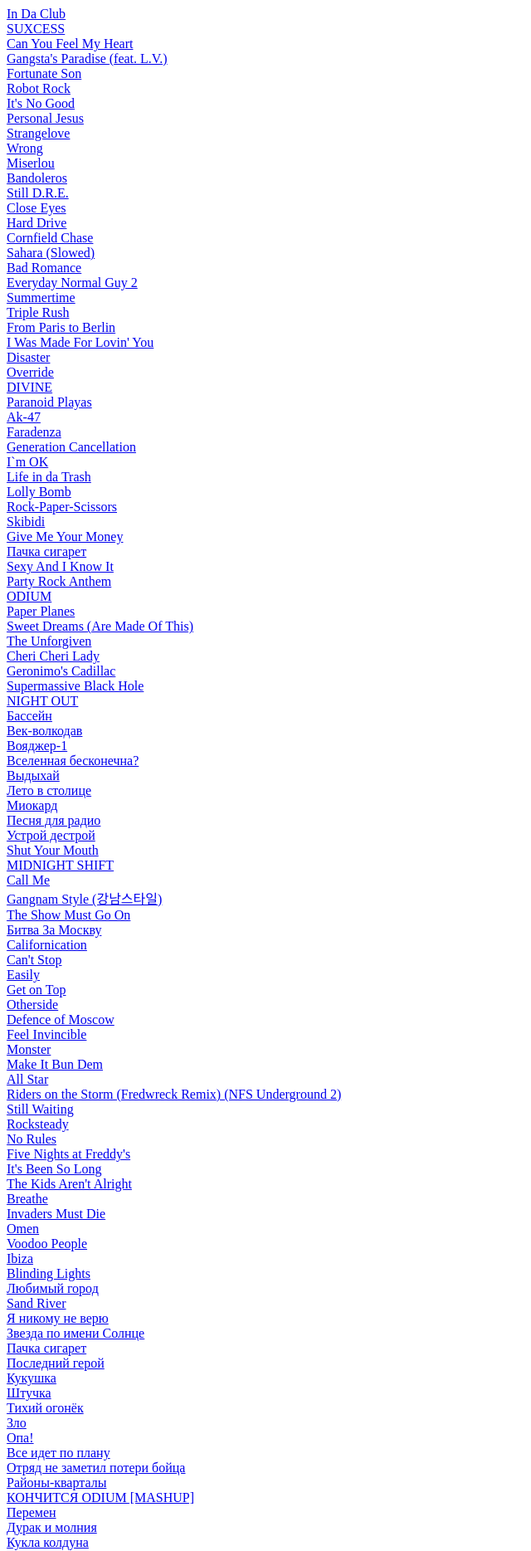
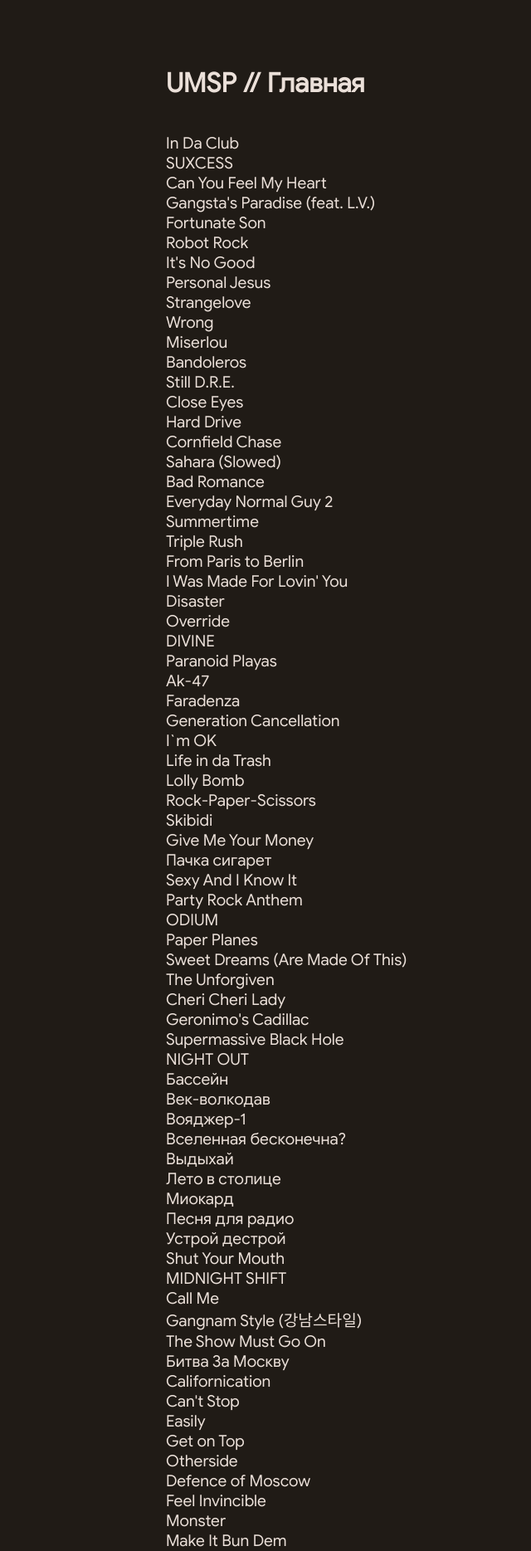
Before and after one commit to xmdnx/umsp, a Django app: page / in a window 1280 px wide. Shown: the top 1869 px of the page at 83% size, without its empty margins (0-640 px from the left). Run offline with Django 4.2, Linux system fonts and the light colour scheme; data comes from the database, SQL or seed files in the repository; both versions use the stored data as it was after the commit.

Commit message:
web version w/out player

```diff
--- a/web/web/templates/base.html
+++ b/web/web/templates/base.html
@@ -3,9 +3,148 @@
 	<head>
 		<meta charset="UTF-8">
 		<title>{% block title %}UMSP{% endblock %}</title>
-        <link rel="stylesheet" href="style.css">
+		<style>
+			@font-face {
+				font-family: "Google Sans Regular";
+				src: url("fonts/GoogleSans-Regular.ttf");
+			}
+
+			@font-face {
+				font-family: "Google Sans Medium";
+				src: url("fonts/GoogleSans-Medium.ttf");
+				}
+
+			@font-face {
+				font-family: "Google Sans Bold";
+				src: url("fonts/GoogleSans-Bold.ttf");
+			}
+			body {
+				margin:none;
+				padding:none;
+
+				--md-sys-color-primary: #ffb86d;
+				--md-sys-color-on-primary: #492900;
+				--md-sys-color-primary-container: #693c00;
+				--md-sys-color-on-primary-container: #ffdcbd;
+				--md-sys-color-secondary: #e7bf9a;
+				--md-sys-color-on-secondary: #432b11;
+				--md-sys-color-secondary-container: #5c4125;
+				--md-sys-color-on-secondary-container: #ffdcbd;
+				--md-sys-color-tertiary: #bcce8f;
+				--md-sys-color-on-tertiary: #283506;
+				--md-sys-color-tertiary-container: #3e4c1b;
+				--md-sys-color-on-tertiary-container: #d8eaa9;
+				--md-sys-color-error: #ffb4ab;
+				--md-sys-color-on-error: #690005;
+				--md-sys-color-error-container: #93000a;
+				--md-sys-color-on-error-container: #ffb4ab;
+				--md-sys-color-background: #201b16;
+				--md-sys-color-on-background: #ebe0d9;
+				--md-sys-color-surface: #201b16;
+				--md-sys-color-on-surface: #ebe0d9;
+				--md-sys-color-surface-variant: #50453a;
+				--md-sys-color-on-surface-variant: #d5c3b5;
+				--md-sys-color-outline: #9d8e81;
+				--md-sys-color-outline-variant: #50453a;
+				--md-sys-color-shadow: #000000;
+				--md-sys-color-scrim: #000000;
+				--md-sys-color-inverse-surface: #ebe0d9;
+				--md-sys-color-inverse-on-surface: #352f2b;
+				--md-sys-color-inverse-primary: #8a5100;
+				--md-sys-color-surface-tint: #ffb86d;
+				--md-sys-color-surface-tint-color: #ffb86d;
+				--md-sys-color-primary-light: #8a5100;
+				--md-sys-color-on-primary-light: #ffffff;
+				--md-sys-color-primary-container-light: #ffdcbd;
+				--md-sys-color-on-primary-container-light: #2c1600;
+				--md-sys-color-secondary-light: #76593a;
+				--md-sys-color-on-secondary-light: #ffffff;
+				--md-sys-color-secondary-container-light: #ffdcbd;
+				--md-sys-color-on-secondary-container-light: #2b1701;
+				--md-sys-color-tertiary-light: #556430;
+				--md-sys-color-on-tertiary-light: #ffffff;
+				--md-sys-color-tertiary-container-light: #d8eaa9;
+				--md-sys-color-on-tertiary-container-light: #151f00;
+				--md-sys-color-error-light: #ba1a1a;
+				--md-sys-color-on-error-light: #ffffff;
+				--md-sys-color-error-container-light: #ffdad6;
+				--md-sys-color-on-error-container-light: #410002;
+				--md-sys-color-background-light: #fffbff;
+				--md-sys-color-on-background-light: #201b16;
+				--md-sys-color-surface-light: #fffbff;
+				--md-sys-color-on-surface-light: #201b16;
+				--md-sys-color-surface-variant-light: #f2dfd0;
+				--md-sys-color-on-surface-variant-light: #50453a;
+				--md-sys-color-outline-light: #837568;
+				--md-sys-color-outline-variant-light: #d5c3b5;
+				--md-sys-color-shadow-light: #000000;
+				--md-sys-color-scrim-light: #000000;
+				--md-sys-color-inverse-surface-light: #352f2b;
+				--md-sys-color-inverse-on-surface-light: #faefe7;
+				--md-sys-color-inverse-primary-light: #ffb86d;
+				--md-sys-color-surface-tint-light: #8a5100;
+				--md-sys-color-surface-tint-color-light: #8a5100;
+				--md-sys-color-primary-dark: #ffb86d;
+				--md-sys-color-on-primary-dark: #492900;
+				--md-sys-color-primary-container-dark: #693c00;
+				--md-sys-color-on-primary-container-dark: #ffdcbd;
+				--md-sys-color-secondary-dark: #e7bf9a;
+				--md-sys-color-on-secondary-dark: #432b11;
+				--md-sys-color-secondary-container-dark: #5c4125;
+				--md-sys-color-on-secondary-container-dark: #ffdcbd;
+				--md-sys-color-tertiary-dark: #bcce8f;
+				--md-sys-color-on-tertiary-dark: #283506;
+				--md-sys-color-tertiary-container-dark: #3e4c1b;
+				--md-sys-color-on-tertiary-container-dark: #d8eaa9;
+				--md-sys-color-error-dark: #ffb4ab;
+				--md-sys-color-on-error-dark: #690005;
+				--md-sys-color-error-container-dark: #93000a;
+				--md-sys-color-on-error-container-dark: #ffb4ab;
+				--md-sys-color-background-dark: #201b16;
+				--md-sys-color-on-background-dark: #ebe0d9;
+				--md-sys-color-surface-dark: #201b16;
+				--md-sys-color-on-surface-dark: #ebe0d9;
+				--md-sys-color-surface-variant-dark: #50453a;
+				--md-sys-color-on-surface-variant-dark: #d5c3b5;
+				--md-sys-color-outline-dark: #9d8e81;
+				--md-sys-color-outline-variant-dark: #50453a;
+				--md-sys-color-shadow-dark: #000000;
+				--md-sys-color-scrim-dark: #000000;
+				--md-sys-color-inverse-surface-dark: #ebe0d9;
+				--md-sys-color-inverse-on-surface-dark: #352f2b;
+				--md-sys-color-inverse-primary-dark: #8a5100;
+				--md-sys-color-surface-tint-dark: #ffb86d;
+				--md-sys-color-surface-tint-color-dark: #ffb86d;
+
+				background: var(--md-sys-color-background);
+				color: var(--md-sys-color-on-background);
+				font-family: 'Google Sans Regular';
+			}
+			a.track_name {
+				text-decoration: none;
+				color: var(--md-sys-color-on-background);
+				font-size: larger;
+				transition: 0.2s;
+			}
+			a.track_name:hover {
+				color: var(--md-sys-color-primary);
+				font-size: x-large;
+				transition: 0.2s;
+			}
+			a.track_name:visited {
+				color: var(--md-sys-color-on-background);
+			}
+			.container {
+				margin-left: 15vw;
+				margin-top: 5vh;
+				margin-right: 15vw;
+			}
+		</style>
 	</head>
 	<body>
+		<h1 style="margin-top: 10vh; margin-left: 15vw; margin-right: 15vw;">UMSP // {% block h1title %}{% endblock %}</h1>
+		<div class="container">
 			{% block content %}EMPTY BLOCK{% endblock %}
+		</div>
 	</body>
 </HTML>
--- a/web/web/templates/homepage/index.html
+++ b/web/web/templates/homepage/index.html
@@ -2,10 +2,12 @@
 
 {% block title %}UMSP/Главная{% endblock %}
 
+{% block h1title %}Главная{% endblock %}
+
 {% block content %}
 	{% if tracks_list %}
 		{% for a in tracks_list %}
-			<a href="{% url 'homepage:player' a.id %}">{{a.title}}<br></a>
+			<a class="track_name" href="{% url 'homepage:player' a.id %}">{{a.title}}<br></a>
 		{% endfor %}
 	{% else %}
 		ничего
--- a/web/web/templates/homepage/player.html
+++ b/web/web/templates/homepage/player.html
@@ -1,6 +1,8 @@
 {% extends 'base.html' %}
 
 {% block title %}{{track.title}}{% endblock %}
+
+{% block h1title %}{{track.title}}{% endblock %}
 
 {% block content %}
 	{% if track %}
```
Also changed, not shown: web/db.sqlite3, web/web/templates/homepage/fonts/GoogleSans-Bold.ttf (added), web/web/templates/homepage/fonts/GoogleSans-Medium.ttf (added), web/web/templates/homepage/fonts/GoogleSans-Regular.ttf (added), web/web/templates/style.css (deleted). Lines whose indentation alone changed are shown as unchanged.
